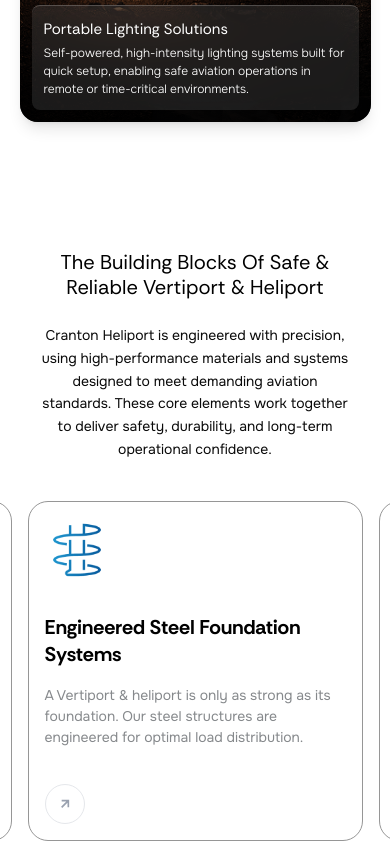
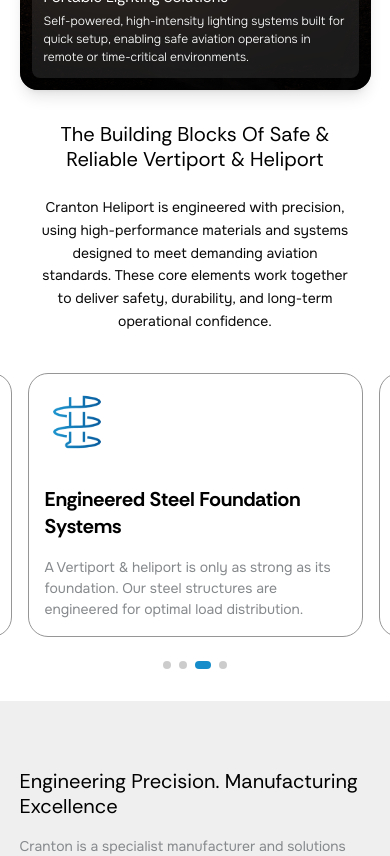
Before and after one commit to developers-xntric/Cranton, a Next.js app: page / in a window 390 px wide. Shown: the part 2680-3536 px from the top of the page. Built offline with nearby package versions, Linux system fonts and the light colour scheme; grey boxes are pictures that could not be loaded.

Commit message:
removed negative space

```diff
--- a/components/building-blocks.tsx
+++ b/components/building-blocks.tsx
@@ -60,7 +60,7 @@
     }, [startAutoplay]);
 
     return (
-        <section className="bg-white py-16 overflow-hidden">
+        <section className="bg-white pb-8 md:pb-16 overflow-hidden">
             <div className="max-w-[1440px] w-[90%] mx-auto">
                 <div className="text-center max-w-[90%] mx-auto mb-10">
                     <SectionHeading
@@ -80,7 +80,7 @@
                     >
                         {blocks.map((block, idx) => (
                             <div key={idx} className="w-full shrink-0 px-2 flex flex-col">
-                                <div className="group p-4 md:p-6 rounded-[20px] border border-[#969696] bg-white transition-all duration-300 flex flex-col h-full min-h-[340px]">
+                                <div className="group p-4 md:p-6 rounded-[20px] border border-[#969696] bg-white transition-all duration-300 flex flex-col h-full ">
                                     <div className="mb-8 relative w-16 h-16">
                                         <Image
                                             src={block.icon}
@@ -97,7 +97,7 @@
                                     <p className="font-onest text-[#86898C] text-[14px] mb-auto">
                                         {block.description}
                                     </p>
-                                    <div className="mt-4">
+                                    {/* <div className="mt-4">
                                         <div className="w-10 h-10 rounded-full border border-gray-200 flex items-center justify-center transition-all duration-300 group-hover:bg-[#168DCA] group-hover:border-[#168DCA]">
                                             <svg
                                                 viewBox="0 0 24 24"
@@ -109,7 +109,7 @@
                                                 <path d="M7 17L17 7M7 7h10v10" />
                                             </svg>
                                         </div>
-                                    </div>
+                                    </div> */}
                                 </div>
                             </div>
                         ))}
@@ -139,7 +139,7 @@
                     {blocks.map((block, index) => (
                         <div
                             key={index}
-                            className="group p-5 rounded-[20px] border border-[#969696]  transition-all duration-300 hover:shadow-xl hover:shadow-blue-500/5 flex flex-col min-h-[340px]"
+                            className="group p-5 rounded-[20px] border border-[#969696]  transition-all duration-300 hover:shadow-xl hover:shadow-blue-500/5 flex flex-col"
                         >
                             <div className="mb-8 relative w-20 h-20">
                                 <Image
@@ -160,7 +160,7 @@
                                 {block.description}
                             </p>
 
-                            <div className="mt-2">
+                            {/* <div className="mt-2">
                                 <div className="w-10 h-10 rounded-full border border-gray-200 flex items-center justify-center transition-all duration-300 group-hover:bg-[#168DCA] group-hover:border-[#168DCA]">
                                     <svg
                                         viewBox="0 0 24 24"
@@ -172,7 +172,7 @@
                                         <path d="M7 17L17 7M7 7h10v10" />
                                     </svg>
                                 </div>
-                            </div>
+                            </div> */}
                         </div>
                     ))}
                 </div>
--- a/components/services.tsx
+++ b/components/services.tsx
@@ -58,7 +58,7 @@
 
 export default function Services() {
     return (
-        <section className=" py-16 ">
+        <section className=" py-8 md:py-16 ">
             <div className="max-w-360 w-[90%] mx-auto">
                 <div className="grid grid-cols-1 md:grid-cols-3 lg:grid-cols-4 xl:grid-cols-4 gap-4">
                     {services.slice(0, 3).map((service, index) => {
```
